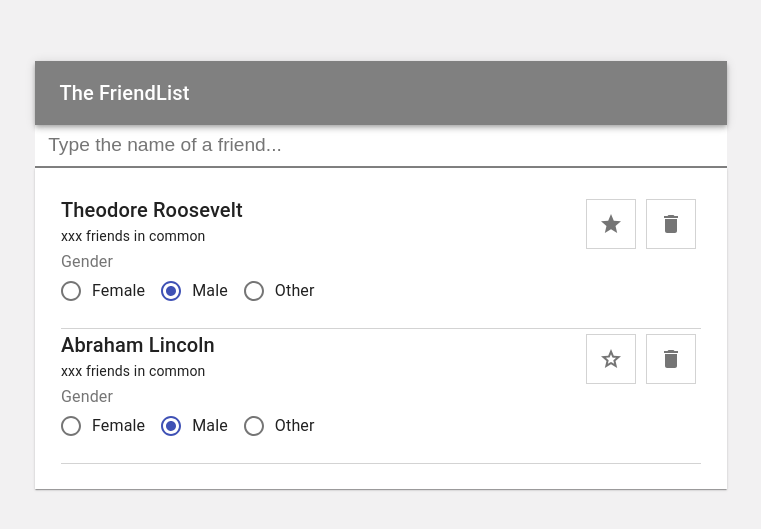
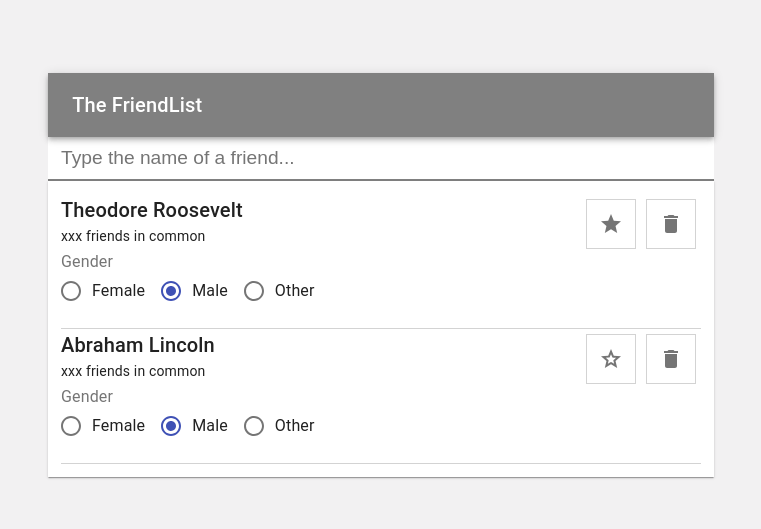
Before and after one commit to ANANDKNIT/friend-list, a React (Create React App) app: page / in a window 1280 px wide. Shown: the part 125-654 px from the top of the page, without its empty margins (259-1020 px from the left). Built offline with nearby package versions, Linux system fonts and the light colour scheme.

Commit message:
Added pagination and cooredted styling in card

```diff
--- a/src/App.css
+++ b/src/App.css
@@ -13,13 +13,13 @@
   min-width: 50%;
   max-width: 50%;
   border-radius: 0 !important;
-  padding: 2%;
+  padding: 1%;
 }
 
 .friend-list-heading {
   background-color: gray !important;
-  min-width: 54%;
-  max-width: 54%;
+  min-width: 52%;
+  max-width: 52%;
 }
 .button-wrapper {
   position: absolute;
@@ -38,8 +38,8 @@
 
 .text-field {
   display: flex;
-  min-width: 52%;
-  max-width: 52%;
+  min-width: 50%;
+  max-width: 50%;
   height: 1rem !important;
   border-left: none;
   border-right: none;
--- a/src/component/CreateFriendList.js
+++ b/src/component/CreateFriendList.js
@@ -5,7 +5,8 @@ import * as ActionTypes from "../store/actions/FriendListActions";
 let id = 10;
 
 const TweetUI = props => {
-  //  React Hook useState instead of state 16.8
+
+  //  React Hook useState instead of state reatc version should be >16.6
   const [friendName, setFriendName] = React.useState("");
 
   const handleChange = event => {
--- a/src/component/Pagination.js
+++ b/src/component/Pagination.js
@@ -2,19 +2,17 @@ import React, { useState } from "react";
 import { connect } from "react-redux";
 import * as ActionTypes from "../store/actions/FriendListActions";
 const Pagination = props => {
-  const [active, setActive] = useState(1);
+  const [active, setActive] = useState(props.pagination);
+  console.log(props.pagination,active,'pagination value')
   // count number of pages for pagination number
-  const pages = new Array(Math.ceil(props.item.length / 2));
+  const pages = new Array(Math.ceil(props.item.length / 3));
   for (let i = 0; i < pages.length; i++) {
     pages[i] = i + 1;
   }
 
   const handlePagination = index => {
-    if (index !== active) {
-      console.log(index);
       setActive(index);
       props.handlePagination(index);
-    }
   };
 
   return (
@@ -47,7 +45,6 @@ const Pagination = props => {
 };
 const mapStateToProps = state => {
   const pagination = state.pagination;
-  console.log(pagination);
   return { pagination };
 };
 const mapDispatchToProps = dispatch => {
--- a/src/component/ShowFriendsList.js
+++ b/src/component/ShowFriendsList.js
@@ -9,30 +9,18 @@ import ManageGender from "./Gender";
 import Pagination from "./Pagination";
 
 const ShowFriends = props => {
-
   // return null if friend list is empty
   if (!props.friendsList) {
     return null;
   }
-  const showEntriesBasedonPagination = props.friendsList.filter(
-    (item, index) => {
-      const start = props.pagination - 1;
-      const end = start + 2;
-      // if (props.pagination === 2) {
-      //   // console.log(item, "index 2");
-      //   return item;
-      // } start =2 -1 = start 1 end =3
-      if (index >= start && index < end) {
-        return item;
-      } else return null;
-    }
-  );
-  console.log(showEntriesBasedonPagination, "filter");
+  const end = props.pagination * 3;
+  const start = end - 3;
+  const showPageValues = props.friendsList.slice(start, end);
 
   return (
     <Card className="card">
-      {showEntriesBasedonPagination.map((item, index) => {
-        return index > 1 ? null : (
+      {showPageValues.map((item, index) => {
+        return (
           <React.Fragment key={item.id}>
             <div className="grid-container">
               <div>
@@ -54,7 +42,9 @@ const ShowFriends = props => {
                 </IconButton>
                 <IconButton
                   className="friend-button"
-                  onClick={() => props.handleDelete(item.id)}
+                  onClick={() =>
+                    props.handleDelete(item.id, showPageValues.length)
+                  }
                 >
                   <DeleteIcon />
                 </IconButton>
@@ -64,11 +54,9 @@ const ShowFriends = props => {
           </React.Fragment>
         );
       })}
-      {props.friendsList.length > 2 ? (
-        <Pagination item={props.friendsList} />
-      ) : (
-        ""
-      )}
+      {props.friendsList.length > 3
+        && <Pagination item={props.friendsList} />
+        }
     </Card>
   );
 };
@@ -82,7 +70,12 @@ const mapStateToProps = state => {
 
 const mapDispatchToProps = dispatch => {
   return {
-    handleDelete: id => dispatch({ type: ActionTypes.DELETE_FRIEND, id }),
+    handleDelete: (id, changePagination) =>
+      dispatch({
+        type: ActionTypes.DELETE_FRIEND,
+        id: id,
+        setPagination: changePagination
+      }),
     handleFavourite: item =>
       dispatch({ type: ActionTypes.CHANGE_FAVOURITE_LIST, item })
   };
--- a/src/store/reducers/FriendListReducer.js
+++ b/src/store/reducers/FriendListReducer.js
@@ -32,9 +32,12 @@ const FriendsListReducer = (state = InitialState, action) => {
       const deleteFriend = state.friendsList.filter(
         item => item.id !== action.id
       );
+      const setpagination =
+        action.setPagination === 1 ? state.pagination - 1 : state.pagination;
       newState = {
         ...state,
-        friendsList: deleteFriend
+        friendsList: deleteFriend,
+        pagination: setpagination
       };
       return newState;
 
@@ -53,7 +56,6 @@ const FriendsListReducer = (state = InitialState, action) => {
       };
       return newState;
     case ActionTypes.CHANGE_PAGINATION:
-      console.log(action.value);
       newState = {
         ...state,
         pagination: action.value
```
